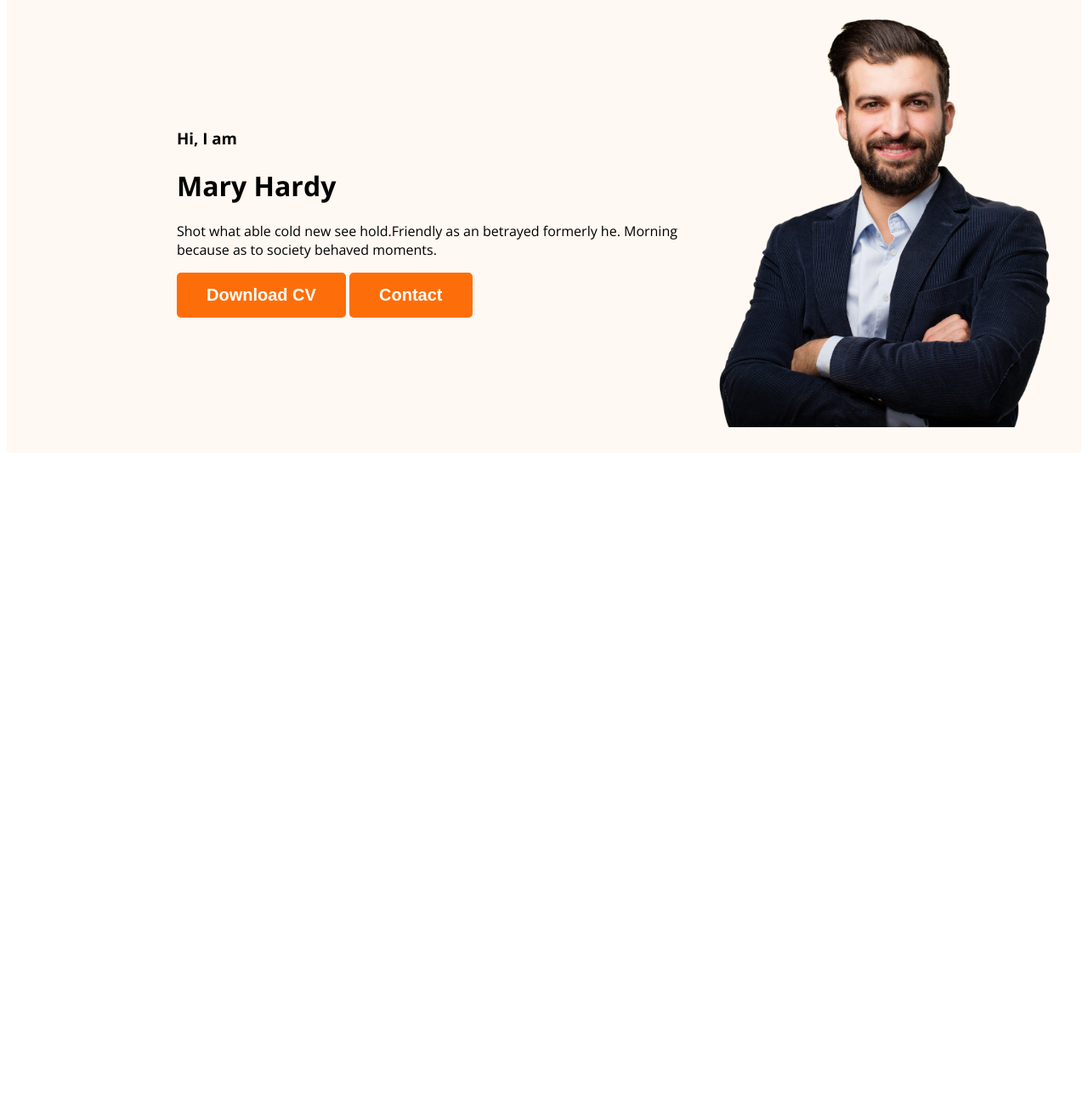
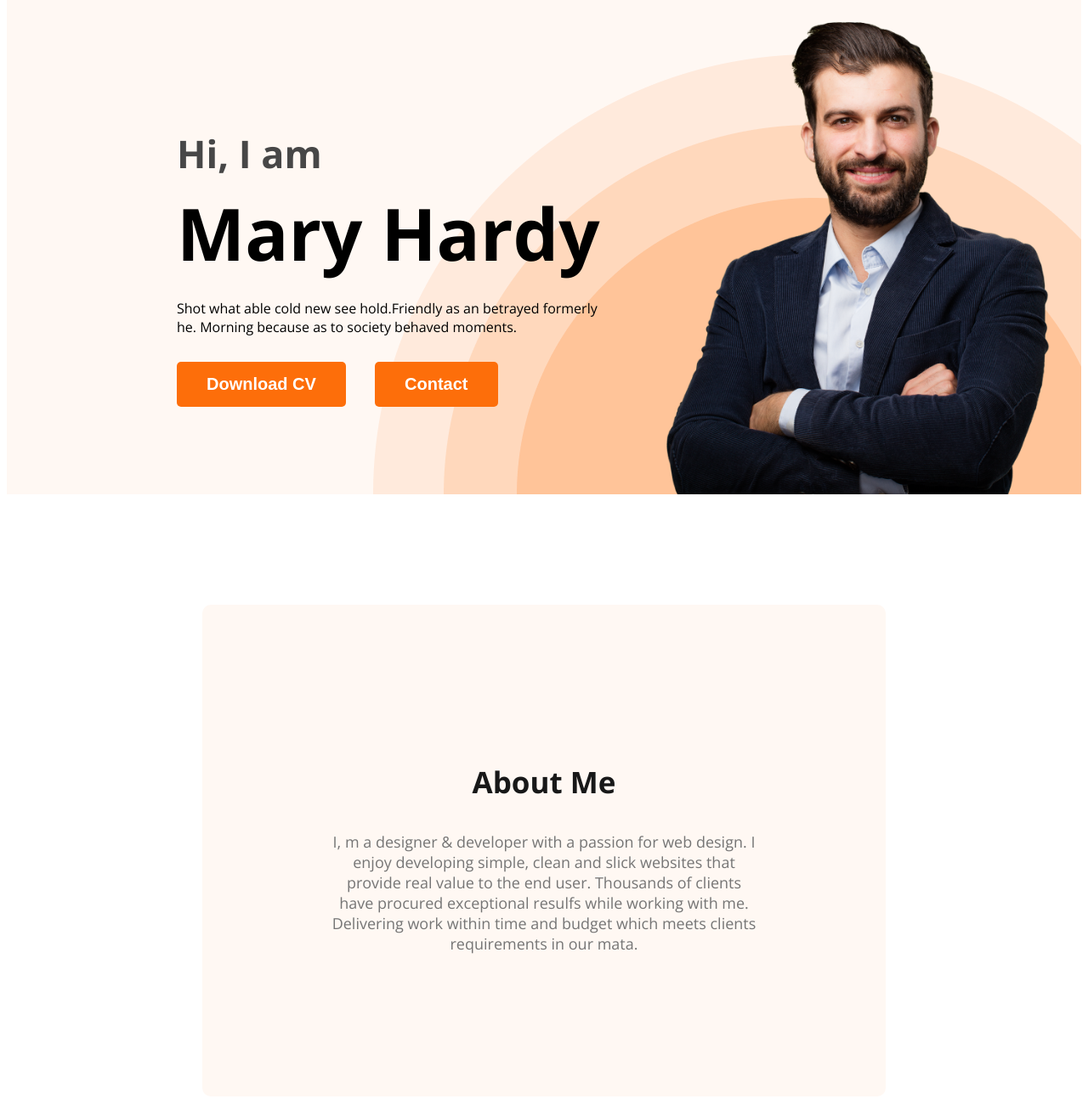
Before and after one commit to tkabir3066/developer_portfolio, a plain HTML site: page index.html in a window 1280 px wide. Shown: the part 186-1480 px from the top of the page at 85% size. Before the commit the page ends 800 px from the top, so only its background shows below. Drawn offline with nearby package versions, Linux system fonts and the light colour scheme.

Commit message:
about section creted

```diff
--- a/index.html
+++ b/index.html
@@ -30,13 +30,15 @@
         <div class="banner-content">
           <h3 class="banner-greeting">Hi, I am</h3>
           <h1 class="banner-title">Mary Hardy</h1>
-          <p>
+          <p class="banner-description">
             Shot what able cold new see hold.Friendly as an betrayed formerly
             he. Morning because as to society behaved moments.
           </p>
 
-          <button class="btn-primary">Download CV</button>
-          <button class="btn-primary">Contact</button>
+          <div class="banner-btn">
+            <button class="btn-primary">Download CV</button>
+            <button class="btn-primary">Contact</button>
+          </div>
         </div>
 
         <img
@@ -46,7 +48,18 @@
         />
       </div>
     </header>
-    <main></main>
+    <main>
+      <section class="about">
+        <h3 class="section-title">About Me</h3>
+        <p class="section-description">
+          I, m a designer & developer with a passion for web design. I enjoy
+          developing simple, clean and slick websites that provide real value to
+          the end user. Thousands of clients have procured exceptional resulfs
+          while working with me. Delivering work within time and budget which
+          meets clients requirements in our mata.
+        </p>
+      </section>
+    </main>
 
     <footer></footer>
   </body>
--- a/styles/portfolio.css
+++ b/styles/portfolio.css
@@ -48,15 +48,67 @@ nav a {
 /* header related styles */
 .header {
   background-color: #fff8f3;
+  background-image: url("../images/header_bg.png");
+  background-repeat: no-repeat;
+  background-position: bottom right;
 }
 
 .banner {
-  padding: 30px 30px 30px 200px;
+  padding: 30px 30px 0px 200px;
   display: flex;
   align-items: center;
+  justify-content: space-between;
 }
 
+.banner-content {
+  max-width: 500px;
+}
+.banner-greeting {
+  font-size: 45px;
+  color: #474747;
+  margin-bottom: 0;
+}
+
+.banner-title {
+  font-size: 85px;
+  font-weight: 700;
+  margin-top: 5px;
+  margin-bottom: 20px;
+}
+
+.banner-description {
+  margin-top: 0;
+  margin-bottom: 0;
+}
+.banner-btn {
+  margin-top: 30px;
+}
+.banner button {
+  margin-right: 30px;
+}
 .banner .profile-image {
   width: 500px;
-  height: 500px;
 }
+
+/* main section styles */
+
+/* about section styles */
+.about {
+  background-color: #fff8f3;
+  border-radius: 10px;
+  padding: 150px;
+  margin: 130px 230px;
+}
+
+.section-title {
+  color: #181818;
+  font-size: 35px;
+  font-weight: 700;
+  text-align: center;
+}
+.section-description {
+  text-align: center;
+  color: #757575;
+  font-size: 18px;
+  font-weight: 400;
+}
```
